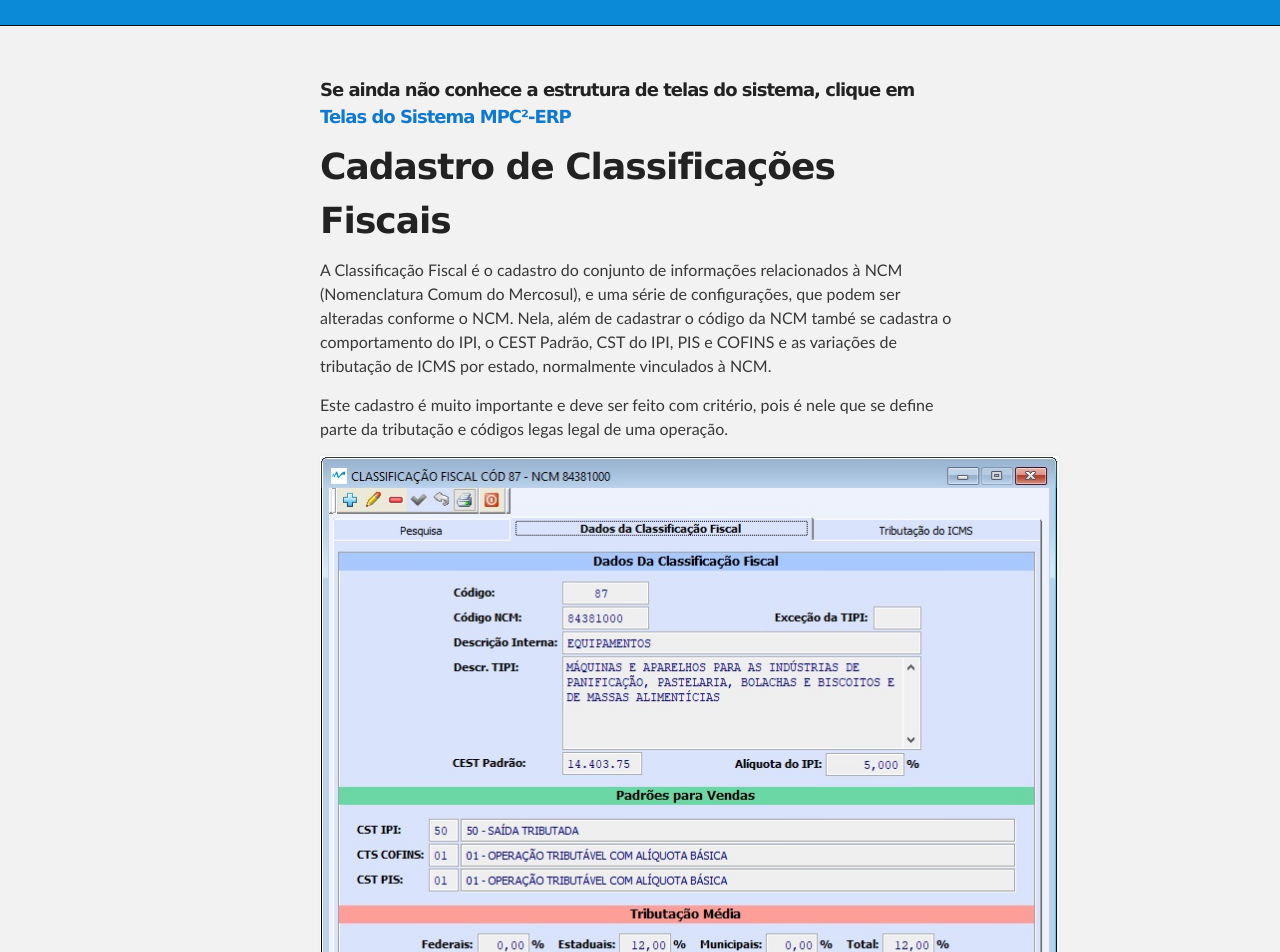
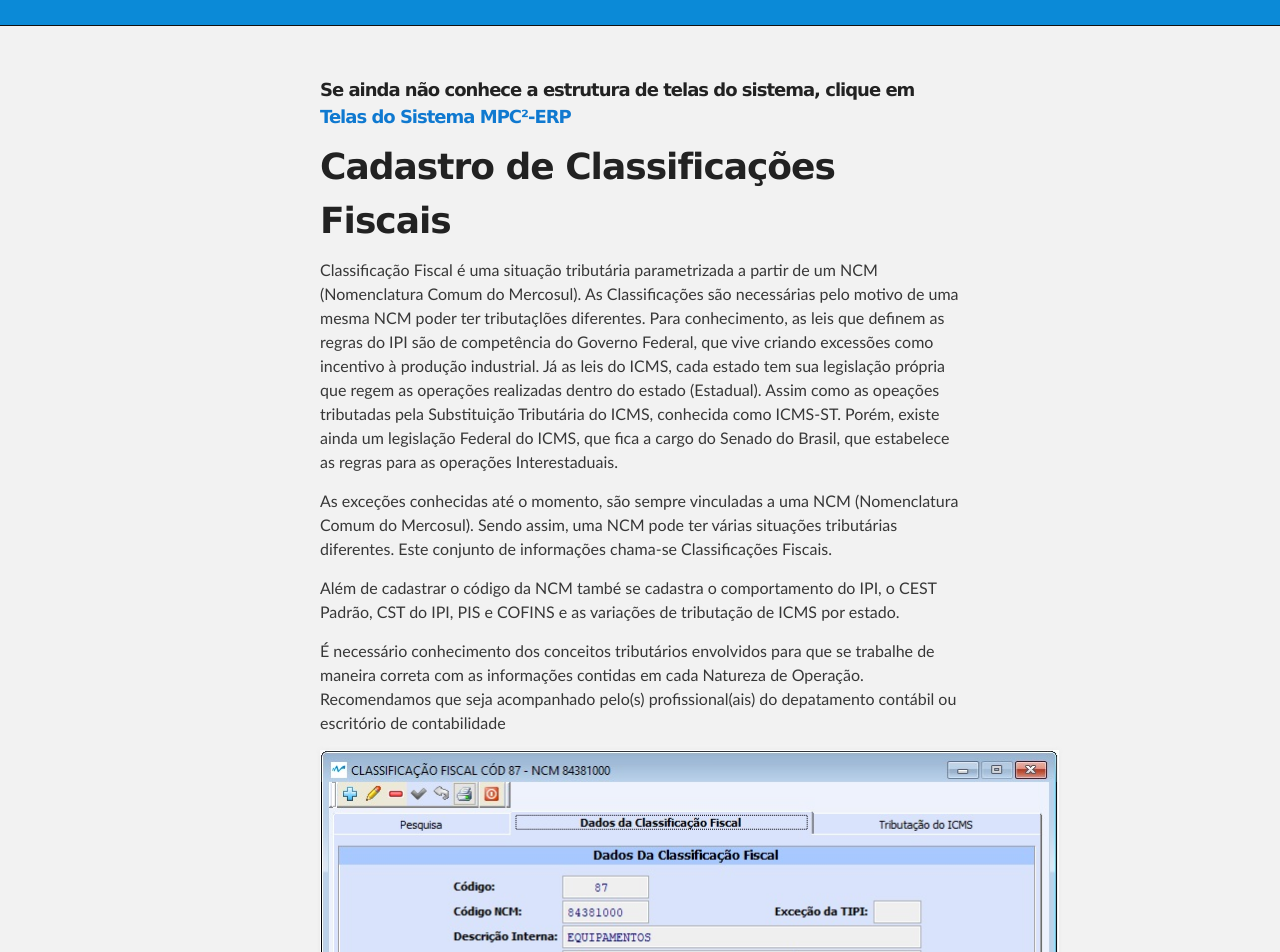
Before and after one commit to mpc2erp/mpc2erp.github.io, a Jekyll site: the page built from Pages/ClasFis.md, in a window 1280 px wide and 1400 px high, scrolled down 247 px. Shown: the top 952 px of the window. Built offline with Jekyll 4.4.1, drawn with Linux system fonts in a browser that asks for light colours; some of the changed text lies outside the part shown.

Commit message:
CLF280805

```diff
--- a/Pages/ClasFis.md
+++ b/Pages/ClasFis.md
@@ -8,13 +8,20 @@ layout: default
 # Cadastro de Classificações Fiscais
 
 
-A Classificação Fiscal é o cadastro do conjunto de informações relacionados à NCM (Nomenclatura Comum do Mercosul), e uma série de configurações, que podem ser alteradas conforme o NCM. Nela, além de cadastrar o código da NCM també se cadastra o comportamento do IPI, o CEST Padrão, CST do IPI, PIS e COFINS e as variações de tributação de ICMS por estado, normalmente vinculados à NCM.
+Classificação Fiscal é uma situação tributária parametrizada a partir de um NCM (Nomenclatura Comum do Mercosul). As Classificações são necessárias pelo motivo de uma mesma NCM poder ter tributaçlões diferentes.
+Para conhecimento, as leis que definem as regras do IPI são de competência do Governo Federal, que vive criando excessões como incentivo à produção industrial. Já as leis do ICMS, cada estado tem sua legislação própria que regem as operações realizadas dentro do estado (Estadual). Assim como as opeações tributadas pela Substituição Tributária do ICMS, conhecida como ICMS-ST. Porém, existe ainda um legislação Federal do ICMS, que fica a cargo do Senado do Brasil, que estabelece as regras para as operações Interestaduais.
 
-Este cadastro é muito importante e deve ser feito com critério, pois é nele que se define parte da tributação e códigos legas legal de uma operação.
+As exceções conhecidas até o momento, são sempre vinculadas a uma NCM (Nomenclatura Comum do Mercosul). Sendo assim, uma NCM pode ter várias situações tributárias diferentes. Este conjunto de informações chama-se Classificações Fiscais.
+
+Além de cadastrar o código da NCM també se cadastra o comportamento do IPI, o CEST Padrão, CST do IPI, PIS e COFINS e as variações de tributação de ICMS por estado.
+
+É necessário conhecimento dos conceitos tributários envolvidos para que se trabalhe de maneira correta com as informações contidas em cada Natureza de Operação.
+Recomendamos que seja acompanhado pelo(s) profissional(ais) do depatamento contábil ou escritório de contabilidade
 
 ![](Img/ClasFis01.jpg)
 
 As informações a serem inseridas em uma Classificação Fiscal, como pode-se ver na tela acima, são:
+
     - Código da NCM da Classificação
     - Código da Excessão da TIPI (Tabela do IPI)
     - Descrição Interna e Descrição na TIPI
@@ -26,7 +33,11 @@ As informações a serem inseridas em uma Classificação Fiscal, como pode-se v
 
 ![](Img/ClasFis02.jpg)
 
-A Operação (de venda, remessa, etc ...) segue aquilo que está parametrizado na Natureza para calcular impostos e tudo mais.
+Classificação Fiscal é uma situação tributária parametrizada a partir de um NCM (Nomenclatura Comum do Mercosul). As Classificações são necessárias pelo motivo de uma mesma NCM poder ter tributaçlões diferentes.
+Para conhecimento, as leis que definem as regras do IPI são de competência do Governo Federal, que vive criando excessões como incentivo à produção industrial. Já as leis do ICMS, cada estado tem sua legislação própria que regem as operações realizadas dentro do estado (Estadual). Assim como as opeações tributadas pela Substituição Tributária do ICMS, conhecida como ICMS-ST. Porém, existe ainda um legislação Federal do ICMS, que fica a cargo do Senado do Brasil, que estabelece as regras para as operações Interestaduais.
+
+As exceções conhecidas até o momento, são sempre vinculadas a uma NCM (Nomenclatura Comum do Mercosul). Sendo assim, uma NCM pode ter várias situações tributárias diferentes. Este conjunto de informações chama-se Classificações Fiscais.
+
 
 ![](Img/Natureza03.jpg)
 
```
